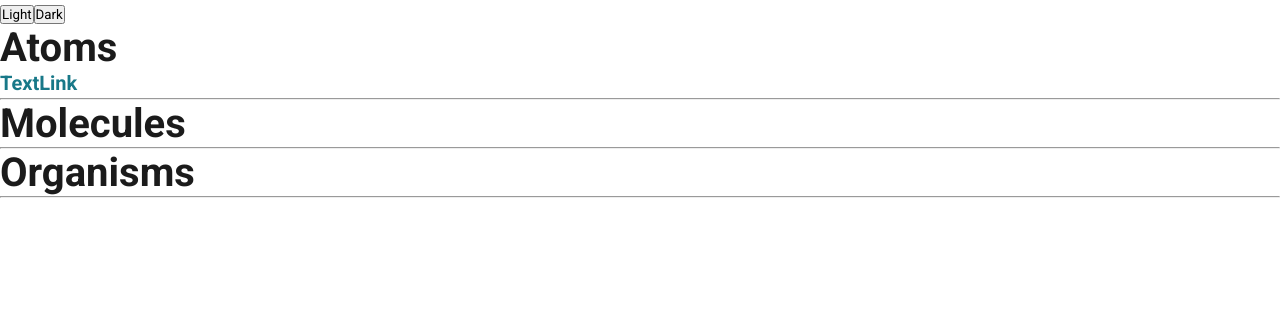
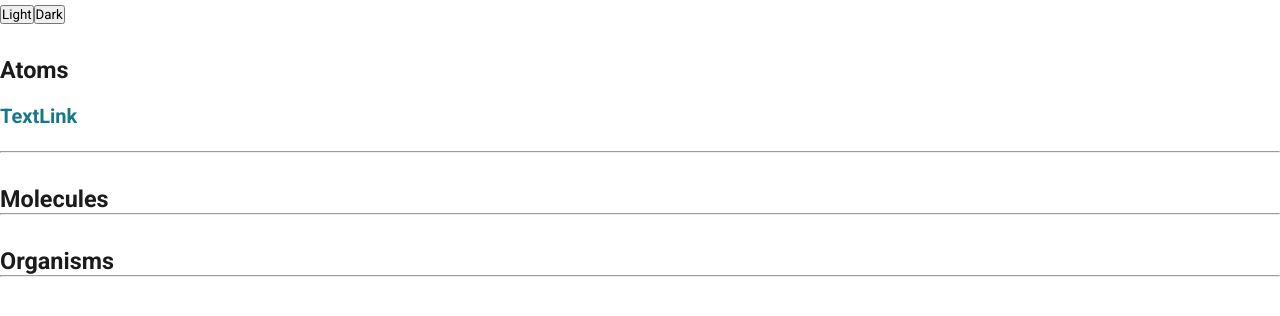
Before and after one commit to lBrunol/atomic-design-blog, a Next.js app: page /ui in a window 1280 px wide. Shown: the top 316 px of the page. Built offline with nearby package versions, Linux system fonts and the light colour scheme.

Commit message:
melhoria no component UI

```diff
--- a/src/pages/ui.tsx
+++ b/src/pages/ui.tsx
@@ -1,15 +1,30 @@
 import TextLink from '../UI/atoms/Links/TextLink/TextLink'
+import * as S from '../styles/util'
 
 export default function UI() {
   return (
     <>
+      <section>
+        <article>
           <h1>Atoms</h1>
+          <S.spaceBlock>
             <TextLink href="https://google.com.br">TextLink</TextLink>
+          </S.spaceBlock>
           <hr />
+        </article>
+      </section>
+      <section>
+        <article>
           <h1>Molecules</h1>
           <hr />
+        </article>
+      </section>
+      <section>
+        <article>
           <h1>Organisms</h1>
           <hr />
+        </article>
+      </section>
     </>
   )
 }
--- /dev/null
+++ b/src/styles/util.ts
@@ -0,0 +1,6 @@
+import styled from 'styled-components'
+
+export const spaceBlock = styled.div`
+  margin-top: 2rem;
+  margin-bottom: 2rem;
+`
```
Lines whose indentation alone changed are shown as unchanged.
